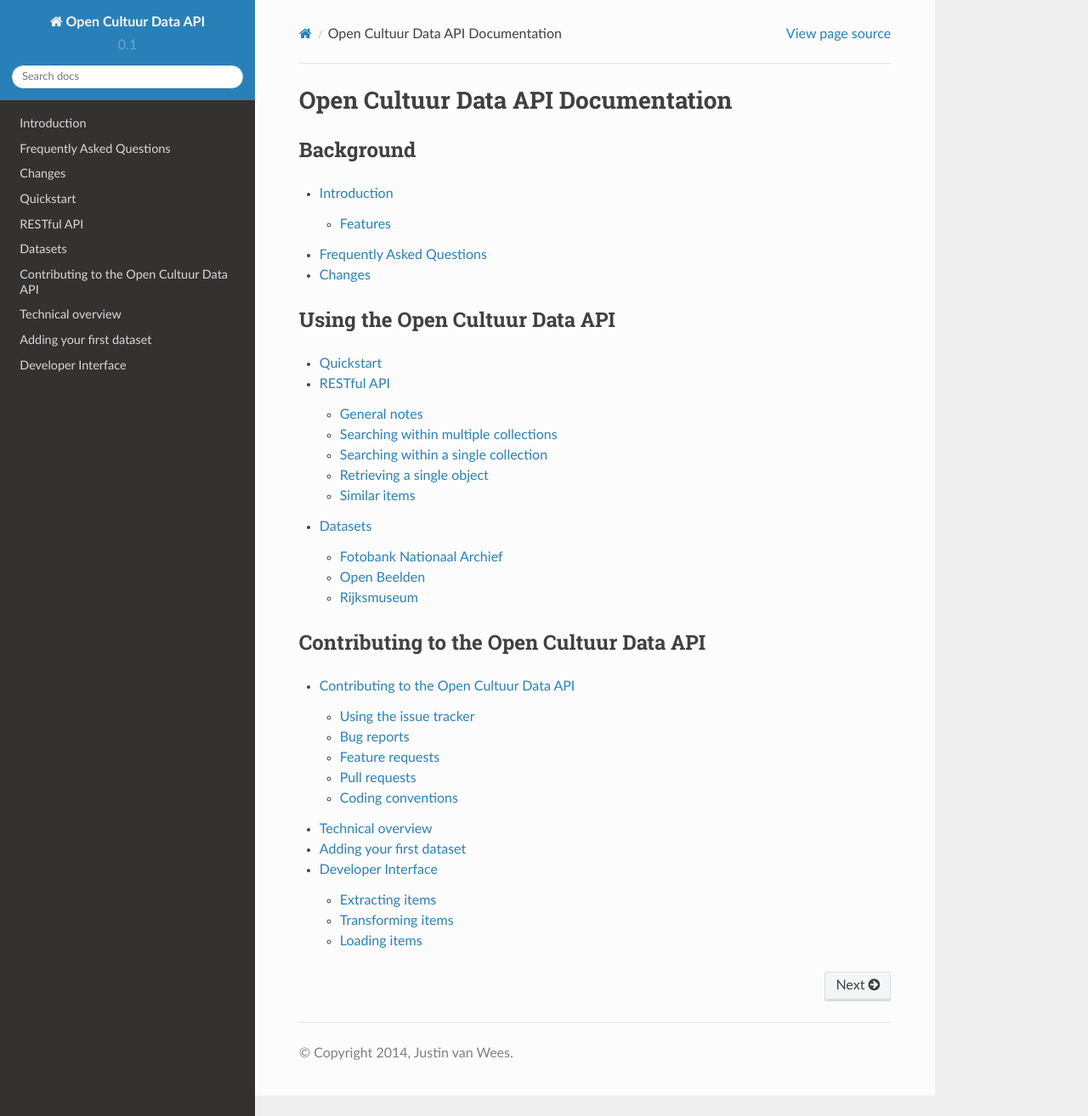
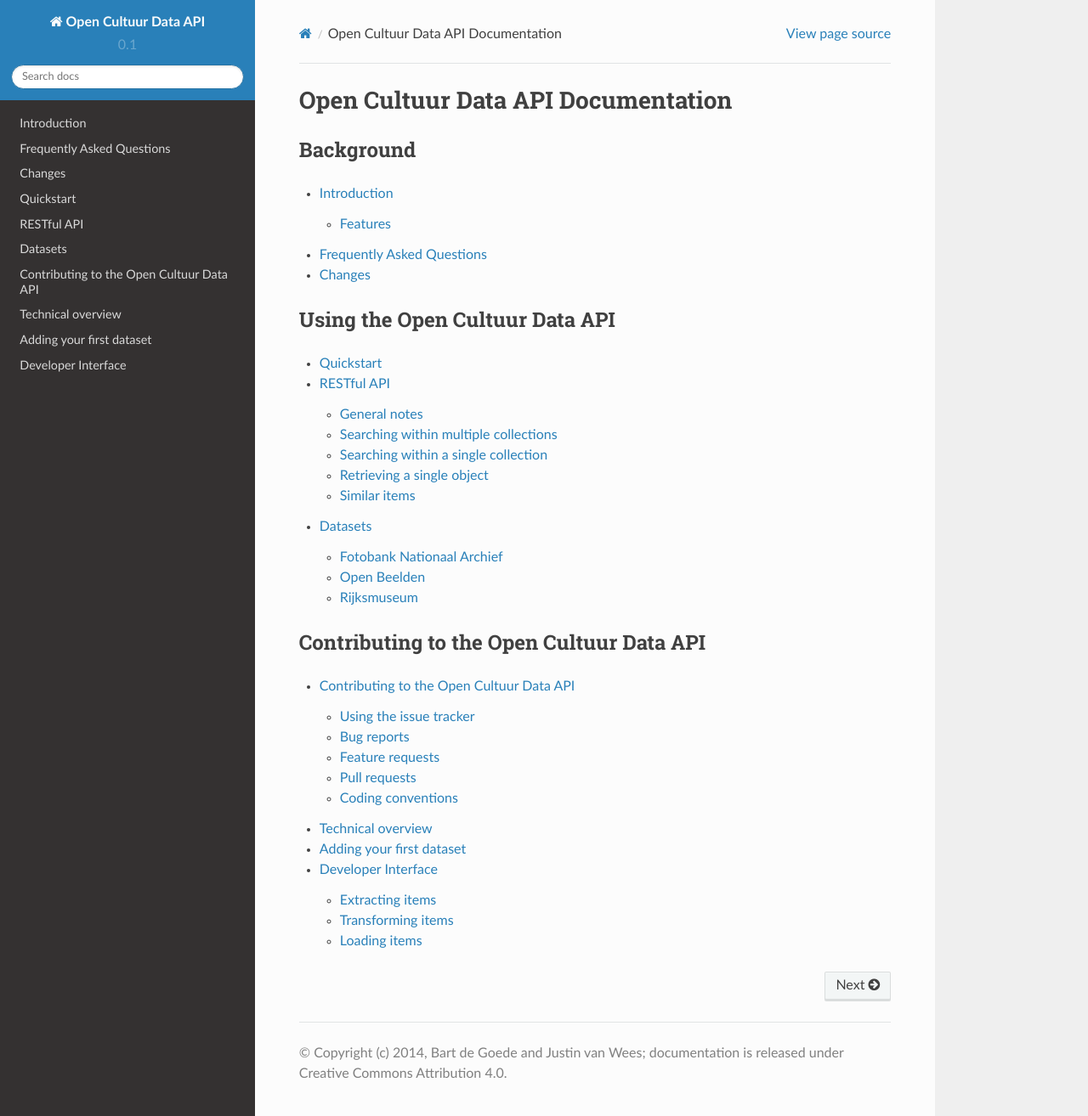
Before and after one commit to openstate/open-cultuur-data, a Sphinx documentation site: the page built from docs/index.rst, in a window 1280 px wide and 1314 px high. Shown: the whole window at 85% size. Built offline with Sphinx 7.4.7 and the Read the Docs theme 2.0.0, drawn with Linux system fonts in a browser that asks for light colours.

Commit message:
Added licence to docs

```diff
--- a/docs/conf.py
+++ b/docs/conf.py
@@ -31,7 +31,7 @@
 
 # General information about the project.
 project = u'Open Cultuur Data API'
-copyright = u'2014, Justin van Wees'
+copyright = u'(c) 2014, Bart de Goede and Justin van Wees; documentation is released under Creative Commons Attribution 4.0'
 
 # The version info for the project you're documenting, acts as replacement for
 # |version| and |release|, also used in various other places throughout the
```
Also changed, not shown: README.md (+2 -0 lines).
